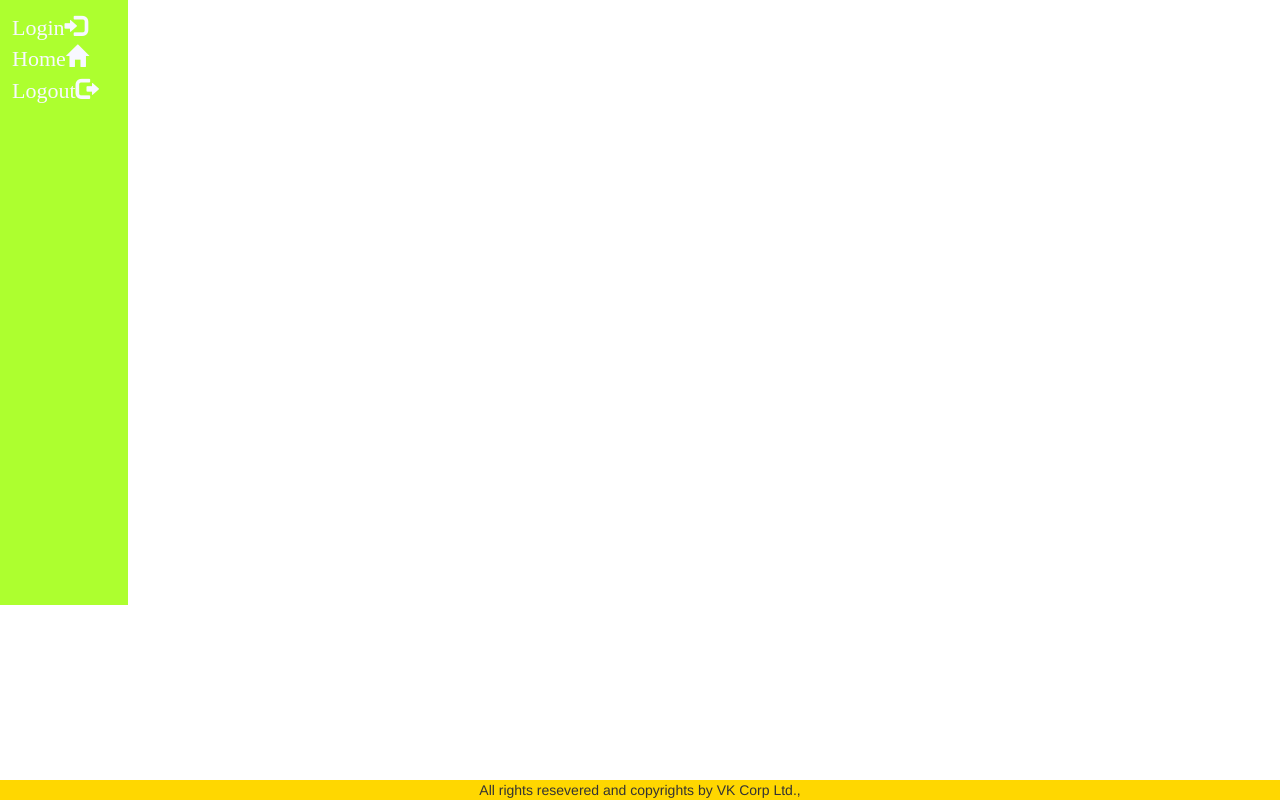
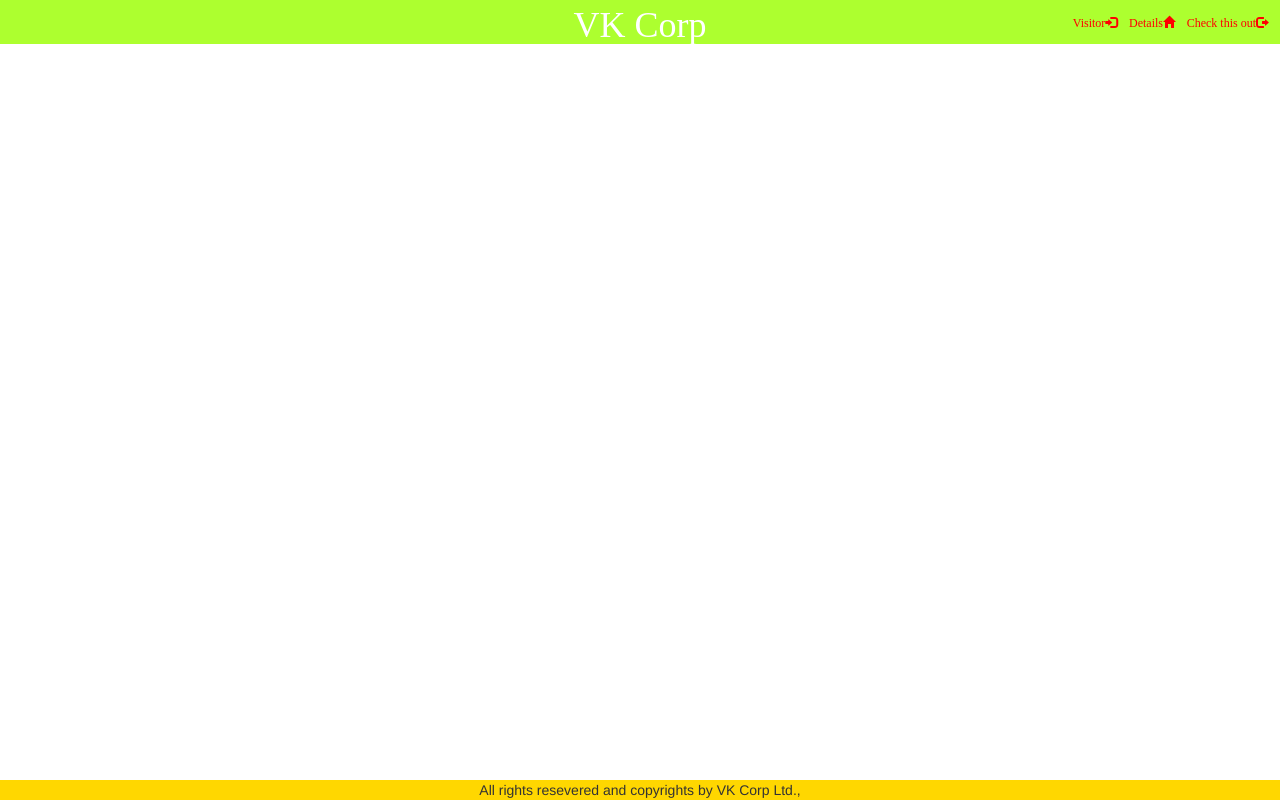
Before and after one commit to VKMB-97/angular97, an Angular app: page / in a window 1280 px wide. Built offline with nearby package versions, Linux system fonts and the light colour scheme.

Commit message:
2 files modified

```diff
--- a/src/app/app.component.css
+++ b/src/app/app.component.css
@@ -12,35 +12,21 @@
 nav
 {
   background-color: greenyellow;
-  height:15.25cm;
+  height:auto;
+  width:100%;
   padding:12px;
-
+  text-align:right;
 
 }
 nav a
 {
-  font-size:22px;
+  font-size:12px;
   font-family: 'Times New Roman', Times, serif;
-  text-align:center;
-  align-items: center;
-  color:ghostwhite;
+  color:red;
 }
 nav a:hover
 {
   color:blue;
-}
-section
-{
-float: left;
-  margin: 0 auto;
-  width:10%;
-
-}
-aside{
-  float: left;
-  margin: 0 auto;
-  width: 90%;
-
 }
 footer
 {
@@ -49,52 +35,4 @@
   background-color:gold;
   width: 100%;
   text-align: center;
-}header
-{
-   background-color: blue;
-    width:100%;
-    height:100%;
-    color:white;
-  font-size:36px;
-  font-family: 'Times New Roman', Times, serif;
-  display:inline-block;
 }
-nav
-{
-  background-color: greenyellow;
-  height:16cm;
-  padding:12px;
-
-
-}
-nav a
-{
-  font-size:22px;
-  font-family: 'Times New Roman', Times, serif;
-  text-align:center;
-  align-items: center;
-  color:ghostwhite;
-}
-nav a:hover
-{
-  color:blue;
-}
-section
-{
-float: left;
-  margin: 0 auto;
-  width:10%;
-
-}
-aside{
-  float: left;
-  margin: 0 auto;
-  width: 90%;
-}
-footer
-{
-  position:absolute;
-  bottom:0;
-  background-color:gold;
-  width: 100%;
-}
--- a/src/app/app.component.html
+++ b/src/app/app.component.html
@@ -16,20 +16,17 @@
   </header>
   <section>
   <nav>
-    <a  routerLink="/login" routerLinkActive="active">Login<span class="glyphicon glyphicon-log-in"></span></a>
-    <br>
-    <a  routerLink="/home" routerLinkActive="active">Home<span class="glyphicon glyphicon-home"></span></a>
-    <br>
-    <a routerLink="/logout" routerLinkActive="active">Logout<span class="glyphicon glyphicon-log-out"></span></a>
+    <a  routerLink="/login" routerLinkActive="active">Visitor<span class="glyphicon glyphicon-log-in"></span></a>&nbsp;&nbsp;
+    <a  routerLink="/home" routerLinkActive="active">Details<span class="glyphicon glyphicon-home"></span></a>&nbsp;&nbsp;
+    <a routerLink="/logout" routerLinkActive="active">Check this out<span class="glyphicon glyphicon-log-out"></span></a>
   </nav>
-  </section>
- <aside id="main">
+ <div class="main">
    <router-outlet></router-outlet>
-  </aside>
+  </div>
   <footer>
     All rights resevered and copyrights by VK Corp Ltd.,
   </footer>
-
+  </section>
 
 </body>
 </html>
```
